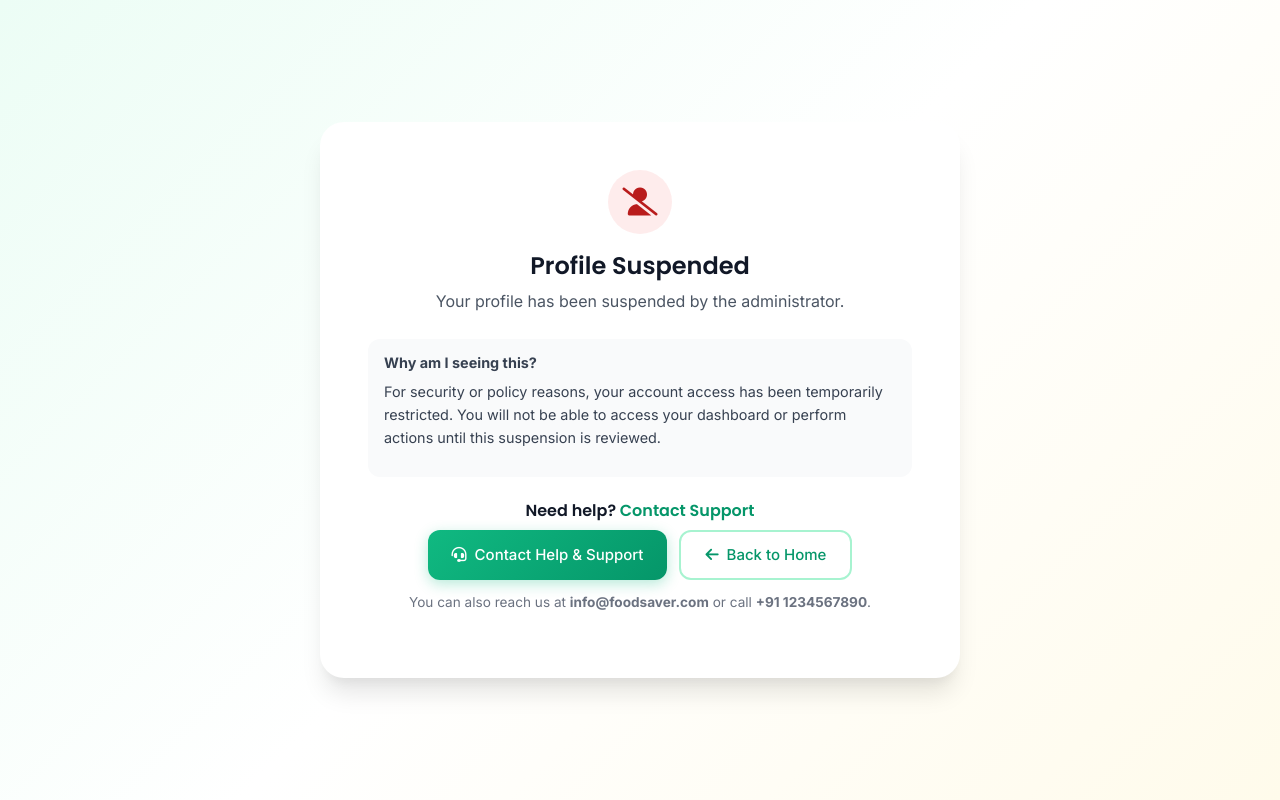
After one commit to pparthiv20/foodsaver, a PHP site: page /food-saver-php/pages/suspended.php in a window 1280 px wide. The commit adds this page. Run offline with PHP 8.4, Linux system fonts and the light colour scheme.

Commit message:
Implement block and unblock functionality for users, NGOs, and restaurants
- Added 'block' and 'unblock' actions in the admin dashboard for managing user, NGO, and restaurant statuses.
- Updated status checks in user, NGO, and restaurant dashboards to redirect blocked or suspended accounts to a suspended page.
- Enhanced the admin interface to display appropriate status badges and action buttons for blocking/unblocking entities.
- Improved login process to handle account status checks before allowing access.

```diff
--- a/dashboards/user.php
+++ b/dashboards/user.php
@@ -9,6 +9,12 @@ requireAuth(['user']);
 
 $db = getDB();
 $user = getCurrentUser();
+
+// If donor profile is blocked/suspended, redirect to suspended page
+if (isset($user['status']) && in_array($user['status'], ['blocked', 'suspended'], true)) {
+    header('Location: ../pages/suspended.php?type=user');
+    exit;
+}
 
 // Handle donations
 if ($_SERVER['REQUEST_METHOD'] === 'POST' && !verifyCSRFToken($_POST['csrf_token'] ?? '')) {
--- /dev/null
+++ b/pages/suspended.php
@@ -0,0 +1,139 @@
+<?php
+require_once '../includes/config.php';
+
+// Optional: capture type for messaging (user, ngo, restaurant)
+$type = $_GET['type'] ?? '';
+
+$titleMap = [
+    'ngo' => 'NGO Account Suspended',
+    'restaurant' => 'Restaurant Account Suspended',
+    'user' => 'Donor Account Suspended',
+];
+
+$subtitleMap = [
+    'ngo' => 'Your NGO profile has been suspended by the administrator.',
+    'restaurant' => 'Your restaurant profile has been suspended by the administrator.',
+    'user' => 'Your donor profile has been suspended by the administrator.',
+];
+
+$heading = $titleMap[$type] ?? 'Profile Suspended';
+$subtitle = $subtitleMap[$type] ?? 'Your profile has been suspended by the administrator.';
+?>
+<!DOCTYPE html>
+<html lang="en">
+<head>
+    <meta charset="UTF-8">
+    <meta name="viewport" content="width=device-width, initial-scale=1.0">
+    <title><?php echo htmlspecialchars($heading); ?> - <?php echo APP_NAME; ?></title>
+    <link rel="preconnect" href="https://fonts.googleapis.com">
+    <link rel="preconnect" href="https://fonts.gstatic.com" crossorigin>
+    <link href="https://fonts.googleapis.com/css2?family=Inter:wght@400;500;600;700&family=Poppins:wght@500;600;700&display=swap" rel="stylesheet">
+    <link rel="stylesheet" href="https://cdnjs.cloudflare.com/ajax/libs/font-awesome/6.4.0/css/all.min.css">
+    <link rel="stylesheet" href="../assets/css/style.css">
+    <style>
+        .suspended-page {
+            min-height: 100vh;
+            display: flex;
+            align-items: center;
+            justify-content: center;
+            background: linear-gradient(135deg, var(--primary-50), #ffffff, var(--secondary-50));
+            padding: var(--space-lg);
+        }
+        .suspended-card {
+            max-width: 640px;
+            width: 100%;
+            background: #ffffff;
+            border-radius: var(--radius-2xl);
+            box-shadow: var(--shadow-xl);
+            padding: var(--space-2xl);
+            text-align: center;
+        }
+        .suspended-icon {
+            width: 64px;
+            height: 64px;
+            border-radius: 999px;
+            margin: 0 auto var(--space-md);
+            display: flex;
+            align-items: center;
+            justify-content: center;
+            background: rgba(239, 68, 68, 0.1);
+            color: #b91c1c;
+            font-size: 1.75rem;
+        }
+        .suspended-title {
+            font-family: 'Poppins', system-ui, -apple-system, BlinkMacSystemFont, 'Segoe UI', sans-serif;
+            font-size: 1.5rem;
+            margin-bottom: 0.5rem;
+            color: var(--gray-900);
+        }
+        .suspended-subtitle {
+            color: var(--gray-600);
+            margin-bottom: 1.5rem;
+        }
+        .suspended-note {
+            background: var(--gray-50);
+            border-radius: var(--radius-lg);
+            padding: 0.75rem 1rem;
+            margin-bottom: 1.5rem;
+            color: var(--gray-700);
+            font-size: 0.9rem;
+            text-align: left;
+        }
+        .support-actions {
+            display: flex;
+            flex-wrap: wrap;
+            gap: 0.75rem;
+            justify-content: center;
+            margin-bottom: 0.75rem;
+        }
+        .support-meta {
+            font-size: 0.85rem;
+            color: var(--gray-500);
+        }
+        @media (max-width: 640px) {
+            .suspended-card {
+                padding: var(--space-xl);
+            }
+        }
+    </style>
+</head>
+<body>
+    <div class="suspended-page">
+        <div class="suspended-card">
+            <div class="suspended-icon">
+                <i class="fas fa-user-slash"></i>
+            </div>
+            <h1 class="suspended-title"><?php echo htmlspecialchars($heading); ?></h1>
+            <p class="suspended-subtitle">
+                <?php echo htmlspecialchars($subtitle); ?>
+            </p>
+
+            <div class="suspended-note">
+                <strong>Why am I seeing this?</strong>
+                <p style="margin-top: 0.35rem;">
+                    For security or policy reasons, your account access has been temporarily restricted.
+                    You will not be able to access your dashboard or perform actions until this suspension is reviewed.
+                </p>
+            </div>
+
+            <h2 style="font-size: 1rem; margin-bottom: 0.5rem;">
+                Need help? <span style="color: var(--primary-600);">Contact Support</span>
+            </h2>
+
+            <div class="support-actions">
+                <a href="<?php echo APP_URL; ?>/#contact" class="btn btn-primary">
+                    <i class="fas fa-headset"></i> Contact Help &amp; Support
+                </a>
+                <a href="<?php echo APP_URL; ?>/pages/logout.php" class="btn btn-outline">
+                    <i class="fas fa-arrow-left"></i> Back to Home
+                </a>
+            </div>
+
+            <p class="support-meta">
+                You can also reach us at
+                <strong>info@foodsaver.com</strong> or call <strong>+91 1234567890</strong>.
+            </p>
+        </div>
+    </div>
+</body>
+</html>
```
Also changed, not shown: dashboards/admin.php (+25 -3 lines), dashboards/admin/ngos.php (+19 -4 lines), dashboards/admin/restaurants.php (+19 -4 lines), dashboards/admin/users.php (+20 -3 lines), dashboards/ngo.php (+7 -2 lines), dashboards/restaurant.php (+7 -2 lines), pages/login.php (+5 -3 lines).
